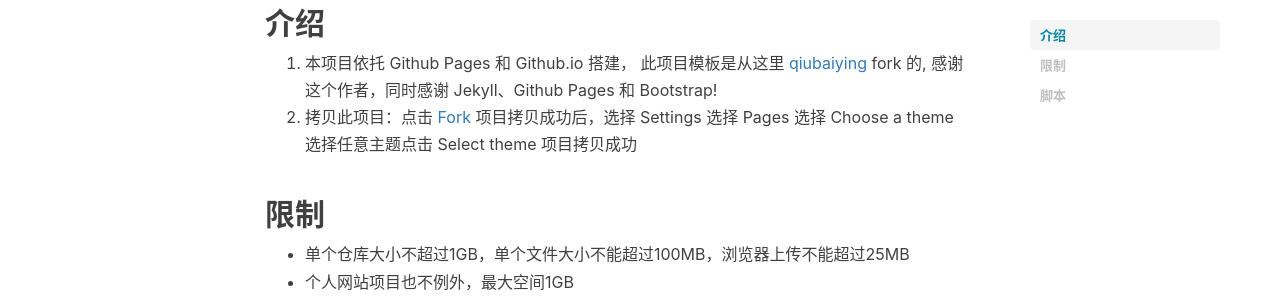
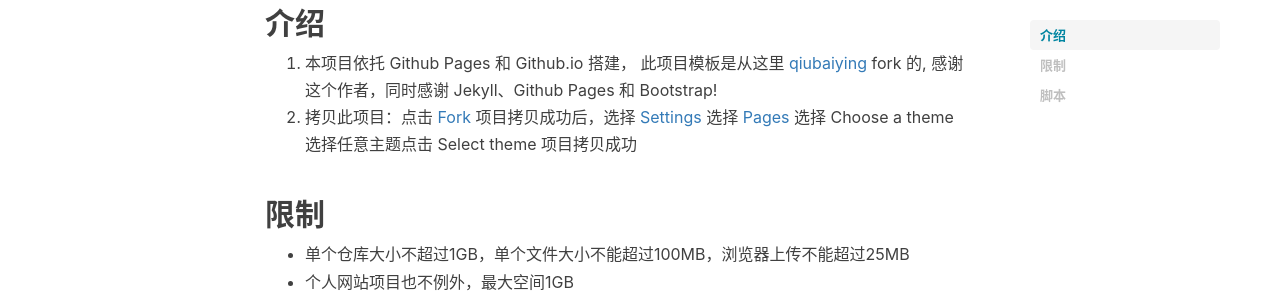
Before and after one commit to tcq233/tcq233.github.io, a Jekyll site: the page built from _posts/2022-04-22-puck.md, in a window 1280 px wide. Shown: the part 537-836 px from the top of the page. Built offline with Jekyll 4.4.1, drawn with Linux system fonts in a browser that asks for light colours; nearby versions of some CDN libraries; comment, search, counter and statistics services are not loaded; some of the changed lines change nothing that is shown.

Commit message:
Update 2022-04-22-puck.md

```diff
--- a/_posts/2022-04-22-puck.md
+++ b/_posts/2022-04-22-puck.md
@@ -13,7 +13,7 @@
 ## 介绍
 
 1. 本项目依托 Github Pages 和 Github.io 搭建， 此项目模板是从这里 [qiubaiying](https://github.com/qiubaiying/qiubaiying.github.io) fork 的, 感谢这个作者，同时感谢 Jekyll、Github Pages 和 Bootstrap!
-2. 拷贝此项目：点击 [Fork](https://github.com/tcq233/tcq233.github.io/fork) 项目拷贝成功后，选择 Settings 选择 Pages 选择 Choose a theme 选择任意主题点击 Select theme 项目拷贝成功
+2. 拷贝此项目：点击 [Fork](https://github.com/tcq233/tcq233.github.io/fork) 项目拷贝成功后，选择 [Settings](https://github.com/tcq233/tcq233.github.io/settings) 选择  [Pages](https://github.com/tcq233/tcq233.github.io/settings/pages) 选择 Choose a theme 选择任意主题点击 Select theme 项目拷贝成功
 
 ## 限制
 
```
